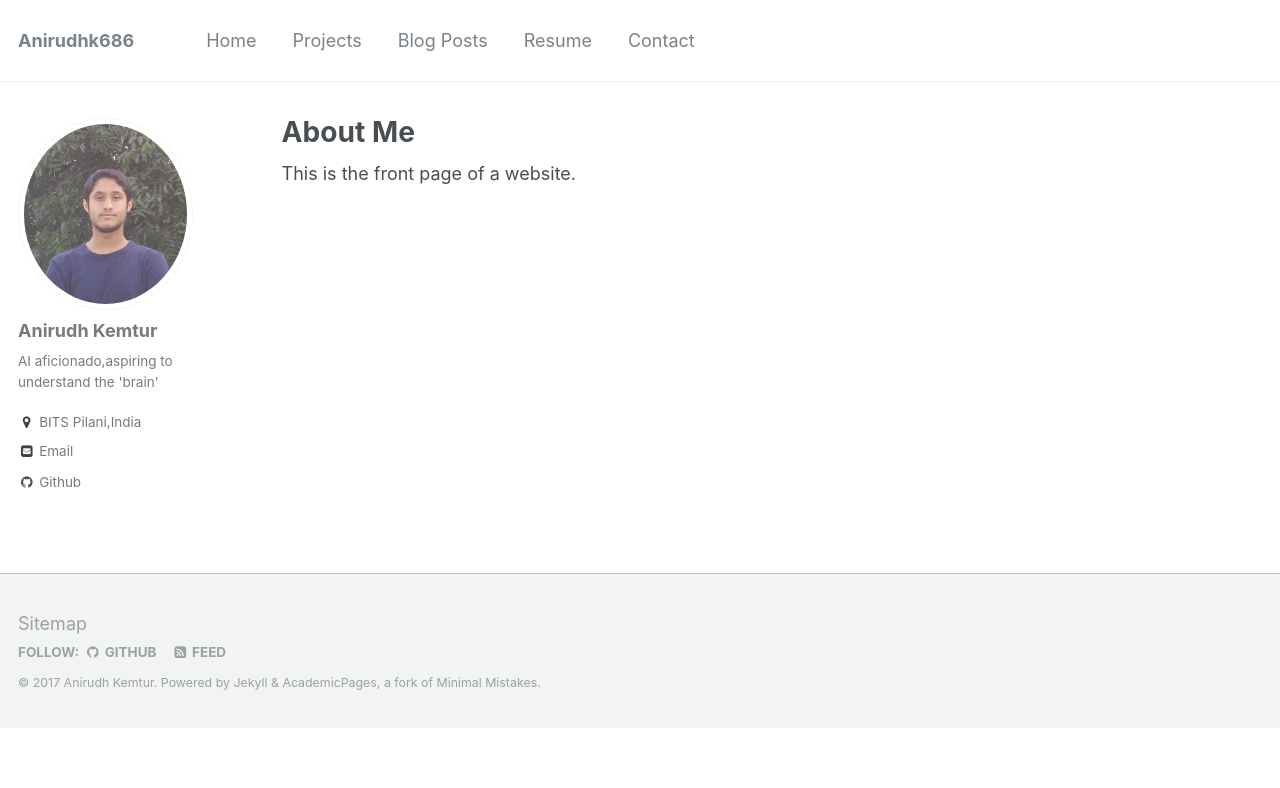
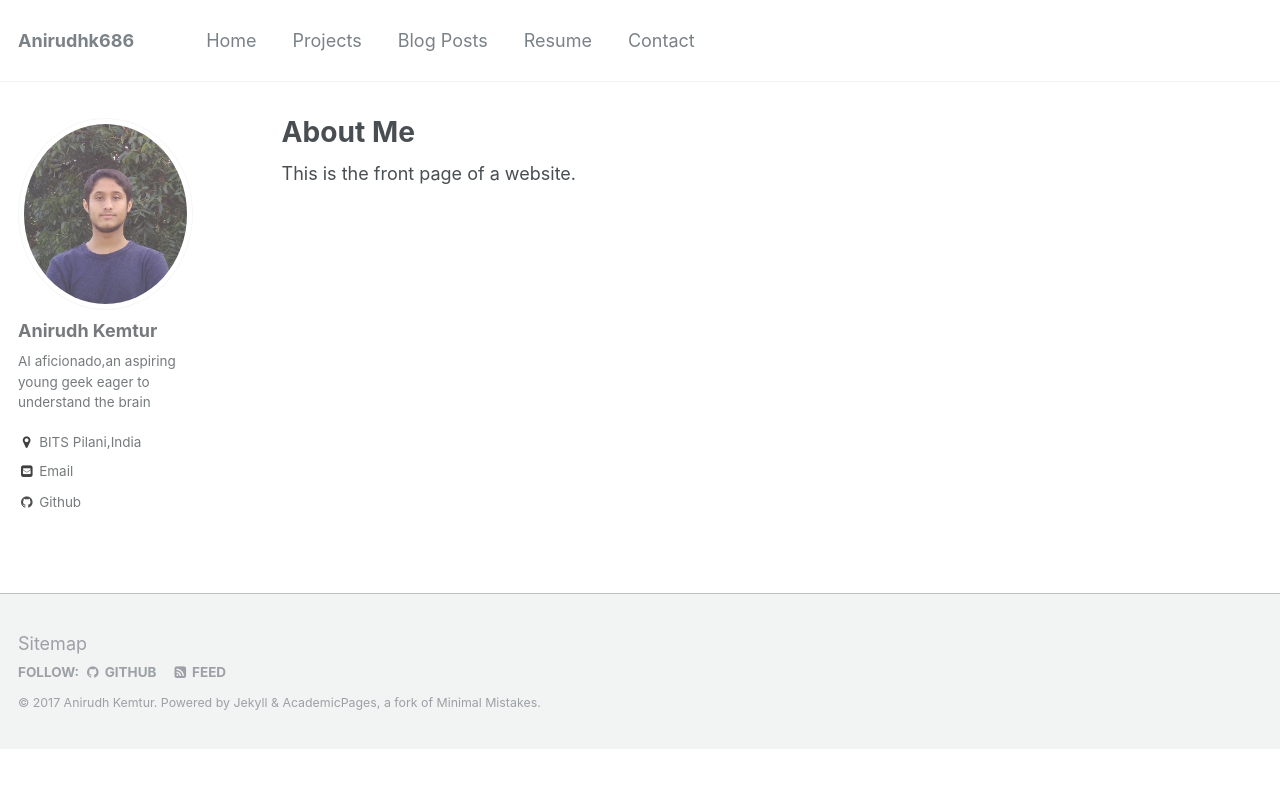
Before and after one commit to anirudhk686/anirudhk686.github.io, a Jekyll site: the page built from _pages/about.md, in a window 1280 px wide. Shown: the top 788 px of the page. Built offline with Jekyll 4.4.1, drawn with Linux system fonts in a browser that asks for light colours.

Commit message:
Update _config.yml

```diff
--- a/_config.yml
+++ b/_config.yml
@@ -80,7 +80,7 @@ analytics:
 author:
   name             : "Anirudh Kemtur"
   avatar           : "p6.jpg"
-  bio              : "AI aficionado,aspiring to understand the 'brain'"
+  bio              : "AI aficionado,an aspiring young geek eager to understand the brain"
   location         : "BITS Pilani,India"
   employer         :
   googlescholar    :
```
